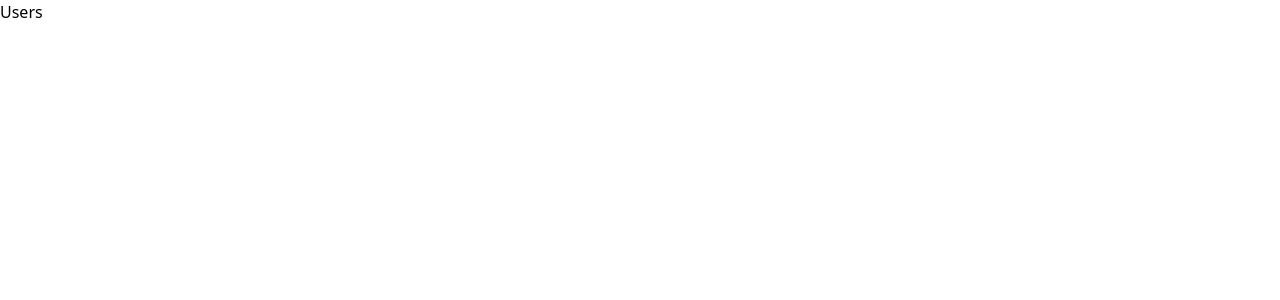
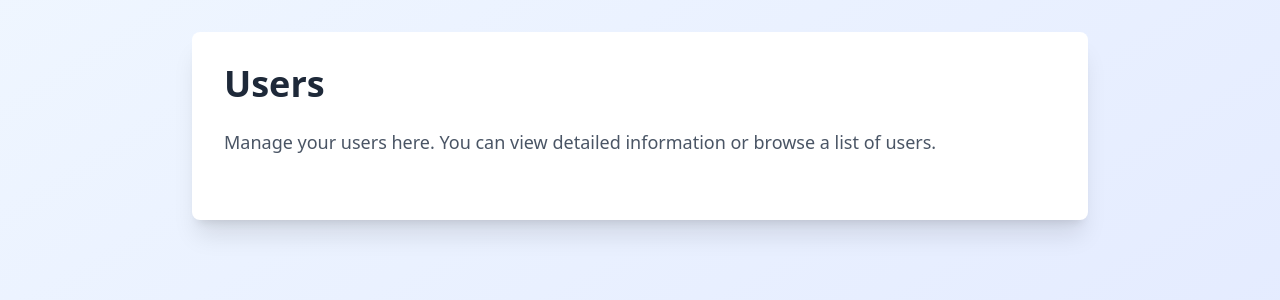
Before and after one commit to betsaleeldjuma/NextJS, a Next.js app: page /dashboard/users in a window 1280 px wide. Shown: the top 300 px of the page. Built offline with nearby package versions, Linux system fonts and the light colour scheme.

Commit message:
Update of user

```diff
--- a/src/app/dashboard/users/page.tsx
+++ b/src/app/dashboard/users/page.tsx
@@ -2,7 +2,18 @@
 
 const Users = () => {
   return (
-    <div>Users</div>
+    <div className='min-h-screen bg-gradient-to-br from-blue-50 to-indigo-100 p-8'>
+      <div className='max-w-4xl mx-auto bg-white rounded-lg shadow-xl p-8'>
+        <h1 className='text-4xl font-bold text-gray-800 mb-6'>Users</h1>
+        <p className="text-lg text-gray-600 mb-8">
+         Manage your users here. You can view detailed information or browse a list of users.
+        </p>
+        {/* User-related section */}
+        <div>
+
+        </div>
+      </div>
+    </div>
   )
 }
 
```
